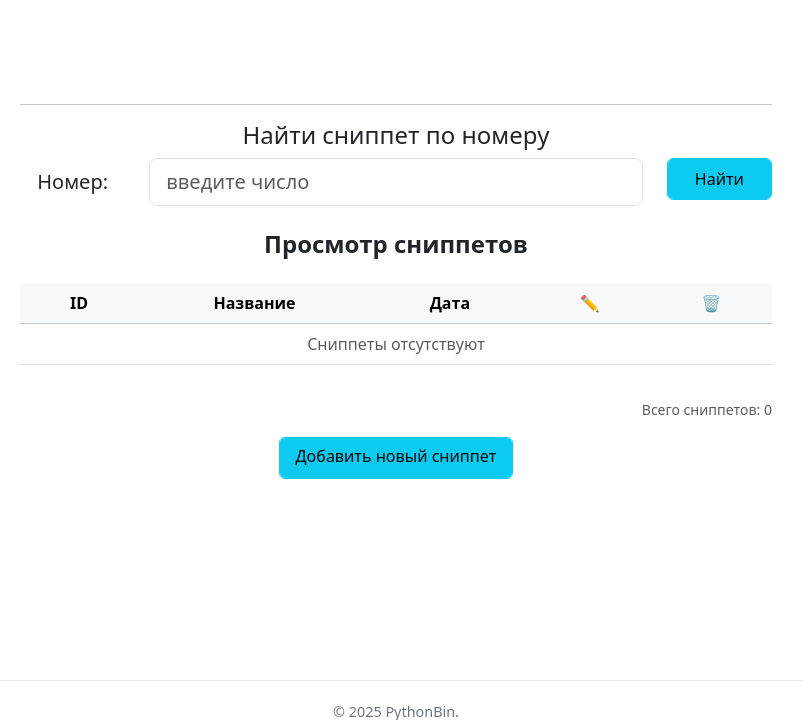
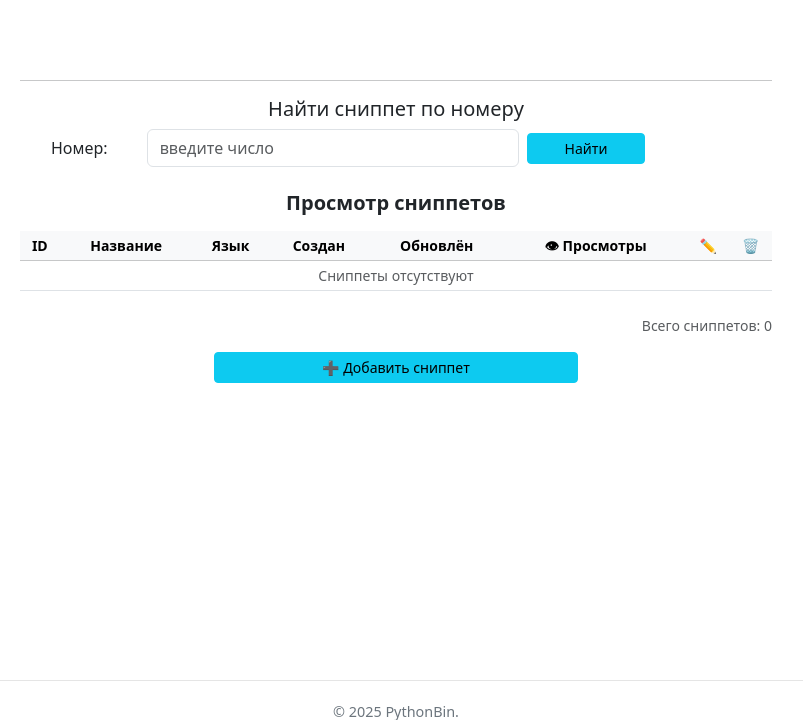
Before and after one commit to p95max/Snippets, a Django app: page /snippets/list in a window 1280 px wide. Shown: the part 57-777 px from the top of the page, without its empty margins (244-1047 px from the left). Run offline with Django 5.2, Linux system fonts and the light colour scheme; data that the repository does not hold is empty.

Commit message:
view counter added

```diff
--- a/Snippets/settings.py
+++ b/Snippets/settings.py
@@ -113,7 +113,7 @@ AUTH_PASSWORD_VALIDATORS = [
 
 LANGUAGE_CODE = 'en-us'
 
-TIME_ZONE = 'UTC'
+TIME_ZONE = 'Europe/Berlin'
 
 USE_I18N = True
 
--- a/mainapp/forms.py
+++ b/mainapp/forms.py
@@ -16,11 +16,11 @@ class SnippetForm(forms.ModelForm):
             'name': forms.TextInput(attrs={'class': 'form-control', 'placeholder': 'Введите название'}),
             'lang': forms.Select(attrs={'class': 'form-control'}, choices=LANG_CHOICES),
             'code': forms.Textarea(attrs={'class': 'form-control', 'rows': 10, 'placeholder': 'Введите код'}),
-            'description': forms.Textarea(attrs={'class': 'form-control', 'placeholder': 'Описание сниппета(опционально)'}),
+            'description': forms.Textarea(attrs={'class': 'form-control', 'placeholder': 'Описание (опционально)'}),
         }
 
     def clean_name(self):
         name = self.cleaned_data['name']
-        if len(name) < 5:
+        if len(name) < 3:
             raise forms.ValidationError('Имя слишком короткое(должно быть минимум 3 символа)')
         return name
--- a/mainapp/templates/base.html
+++ b/mainapp/templates/base.html
@@ -7,6 +7,8 @@
     <title>PythonBin</title>
     <link href="https://cdn.jsdelivr.net/npm/bootstrap@5.3.7/dist/css/bootstrap.min.css" rel="stylesheet">
     <link rel="stylesheet" href="{% static 'styles.css' %}">
+    <link rel="stylesheet" href="https://cdnjs.cloudflare.com/ajax/libs/font-awesome/6.5.0/css/all.min.css">
+
 </head>
 
 <body class="d-flex flex-column h-100">
--- a/mainapp/templates/view_snippets.html
+++ b/mainapp/templates/view_snippets.html
@@ -1,81 +1,92 @@
 {% extends 'base.html' %}
 {% load static %}
+{% load snippets_tags %}
+
 {% block content %}
+<div class="container my-4">
 
-<div class="container my-5">
-    <div class="text-center mb-4">
-        <div class="row mt-3">
-
+    <div class="text-center mb-3">
+        <div class="row mt-2">
             <div class="col">
                 <hr>
-                <h4>Найти сниппет по номеру</h4>
+                <h5>Найти сниппет по номеру</h5>
                 <form action='' id="view_snippet_form">
-                    <div class="form-group row">
-                        <label for="snippet_id" class="col-sm-2 col-form-label col-form-label-lg">Номер:</label>
-                        <div class="col-sm-8">
-                            <input type="number" class="form-control form-control-lg" id="snippet_id"
-                                   placeholder="введите число">
+                    <div class="form-row row g-2 align-items-center">
+                        <div class="col-sm-2">
+                            <label for="snippet_id" class="col-form-label">Номер:</label>
+                        </div>
+                        <div class="col-sm-6">
+                            <input type="number" class="form-control" id="snippet_id" placeholder="введите число">
                         </div>
                         <div class="col-sm-2">
-                            <input type="submit" class="form-control form-control-lg btn btn-info" value="Найти">
+                            <input type="submit" class="btn btn-sm btn-info w-100" value="Найти">
                         </div>
                     </div>
                 </form>
-            </div></div><br>
+            </div>
+        </div>
 
-        <h4 class="fw-bold">{{ pagename }}</h4>
+        <h5 class="fw-bold mt-4">{{ pagename }}</h5>
     </div>
 
     <div class="table-responsive">
-        <table class="table table-hover align-middle">
-    <thead class="table-light">
+        <table class="table table-hover table-sm align-middle">
+            <thead class="table-light small">
                 <tr>
-            <th class="px-4">ID</th>
-            <th class="px-4">Название</th>
-            <th class="px-4">Дата</th>
-            <th class="text-center px-4">✏️</th>
-            <th class="text-center px-4">🗑️</th>
+                    <th>ID</th>
+                    <th>Название</th>
+                    <th>Язык</th>
+                    <th>Создан</th>
+                    <th>Обновлён</th>
+                    <th>👁 Просмотры</th>
+                    <th class="text-center">✏️</th>
+                    <th class="text-center">🗑️</th>
                 </tr>
             </thead>
-    <tbody>
+            <tbody class="small">
                 {% for snippet in snippets %}
                 <tr>
-            <td class="px-4">{{ snippet.id }}</td>
-            <td class="px-4">
+                    <td>{{ snippet.id }}</td>
+                    <td>
                         <a href="{% url 'mainapp:snippet-detail' snippet.id %}" class="text-decoration-none">
                             {{ snippet.name }}
                         </a>
                     </td>
-            <td class="px-4">{{ snippet.creation_date|date:"d.m.Y H:i" }}</td>
-            <td class="text-center px-4">
-                <a href="{% url 'mainapp:snippet-edit' snippet.pk %}" class="btn btn-sm btn-outline-secondary">Ред.</a>
+                    <td>
+                   {{ snippet.lang }}
+                   <i class="fa-brands {{ snippet.icon_class }}"></i>
+
                     </td>
-            <td class="text-center px-4">
+
+                    <td>{{ snippet.creation_date|date:"d.m.Y H:i" }}</td>
+                    <td>{{ snippet.updated_date|date:"d.m.Y H:i" }}</td>
+                    <td>{{ snippet.views_count }}</td>
+                    <td class="text-center">
+                        <a href="{% url 'mainapp:snippet-edit' snippet.pk %}" class="btn btn-sm btn-outline-secondary">✎</a>
+                    </td>
+                    <td class="text-center">
                         <form action="{% url 'mainapp:snippet-delete' snippet.pk %}" method="post" style="display:inline;">
                             {% csrf_token %}
-                    <button type="submit" class="btn btn-sm btn-outline-danger" onclick="return confirm('Удалить?');">
-                        Удалить
-                    </button>
+                            <button type="submit" class="btn btn-sm btn-outline-danger" onclick="return confirm('Удалить?');">✘</button>
                         </form>
                     </td>
                 </tr>
                 {% empty %}
                 <tr>
-            <td colspan="5" class="text-center text-muted">Сниппеты отсутствуют</td>
+                    <td colspan="8" class="text-center text-muted">Сниппеты отсутствуют</td>
                 </tr>
                 {% endfor %}
             </tbody>
         </table>
     </div>
 
-    <div class="text-end mt-3">
-        <small class="text-muted">Всего сниппетов: {{ count_snippets }}</small>
+    <div class="text-end mt-2 small">
+        <span class="text-muted">Всего сниппетов: {{ count_snippets }}</span>
     </div>
 
-
     <div class="row mt-3">
-            <div class="col-4 offset-4">
-                <a href="{% url 'mainapp:snippet-add' %}" class="form-control form-control-lg btn btn-info">Добавить новый сниппет</a>
+        <div class="col-6 offset-3">
+            <a href="{% url 'mainapp:snippet-add' %}" class="btn btn-info w-100 btn-sm">➕ Добавить сниппет</a>
         </div>
     </div>
 
--- a/mainapp/views.py
+++ b/mainapp/views.py
@@ -1,5 +1,5 @@
 from django.shortcuts import render, redirect, get_object_or_404
-from mainapp.models import Snippet
+from mainapp.models import Snippet, LANG_ICONS
 from mainapp.forms import SnippetForm
 
 
@@ -9,6 +9,10 @@ def index_page(request):
 
 def snippets_page(request):
     snippets = Snippet.objects.all().order_by('-creation_date')
+
+    for snippet in snippets:
+        snippet.icon_class = get_icon_class(snippet.lang)
+
     count_snippets = snippets.count()
     context = {
         'pagename': 'Просмотр сниппетов',
@@ -19,11 +23,21 @@ def snippets_page(request):
 
 def snippet_detail(request, id):
     snippet = get_object_or_404(Snippet, id=id)
+    viewed_key = f'snippet_{id}'
+
+    if not request.session.get(viewed_key, False):
+        snippet.views_count += 1
+        snippet.save(update_fields=['views_count'])
+        request.session[viewed_key] = True
+
     context = {
         'pagename': f'Сниппет: {snippet.name}',
         'snippet': snippet
     }
     return render(request, 'snippet_detail.html', context)
+
+def get_icon_class(lang):
+    return LANG_ICONS.get(lang)
 
 #CRUD
 def add_snippet_page(request):
```
Also changed, not shown: mainapp/models.py (+11 -1 lines), mainapp/templates/add_snippet.html (+6 -3 lines), mainapp/templates/snippet_detail.html (+9 -2 lines), mainapp/templatetags/__init__.py (added). Lines whose indentation alone changed are shown as unchanged.
